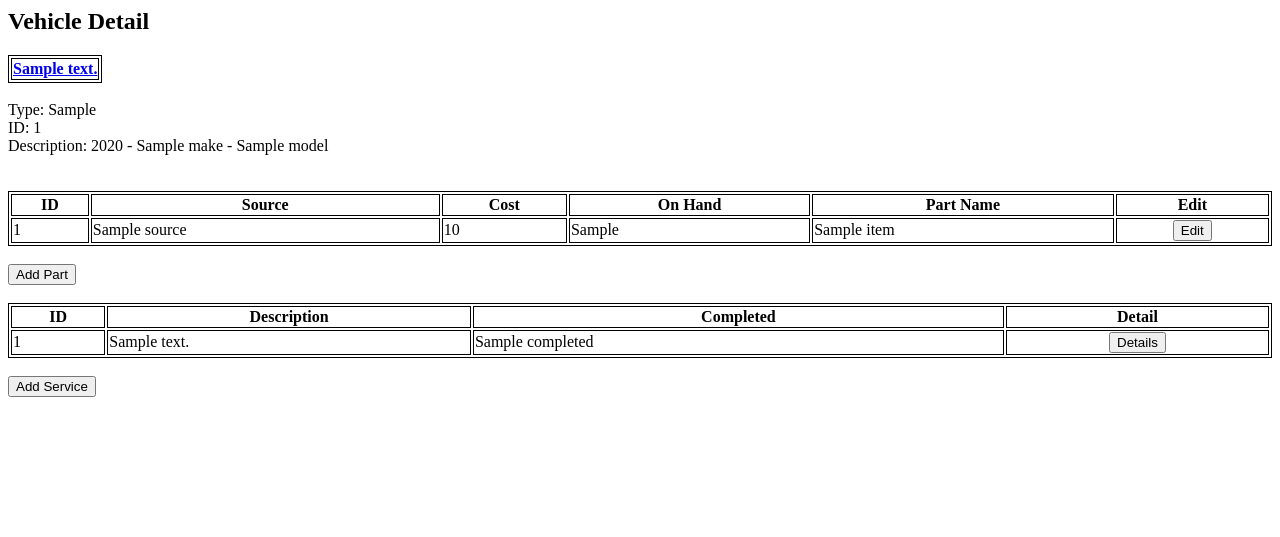
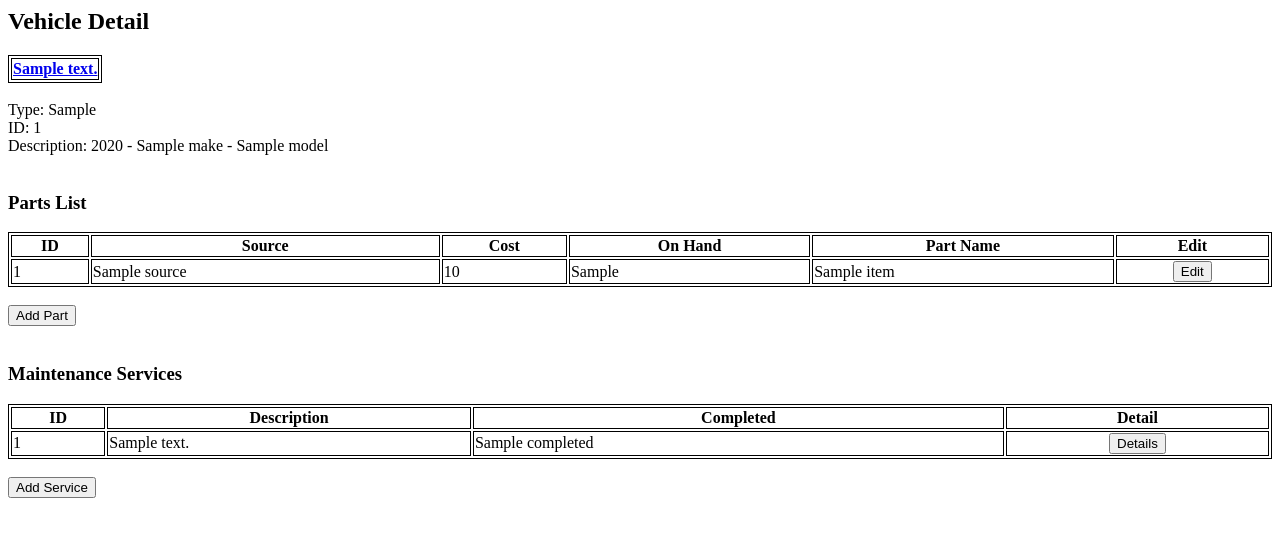
Before and after one commit to StephenP-AL/CS499-group-7, a Django app: template src/seven/truckr/templates/truckr/vehiclesDetail.html in a window 1280 px wide. Shown: the top 537 px of the page. Run offline with Django 3.2, Linux system fonts and the light colour scheme; the template is opened without the code that fills it: most values are stand-ins (such as "Sample title", 1, 10 or a date in 2020); lists and menus that the app fills with data are empty.

Commit message:
table titles on vehicle details

```diff
--- a/src/seven/truckr/templates/truckr/vehiclesDetail.html
+++ b/src/seven/truckr/templates/truckr/vehiclesDetail.html
@@ -25,7 +25,7 @@ Description: {{v.year}} - {{v.make}} - {{v.model}} <br>
 	{% endfor %}
 	<br>
 
-	<br>
+	<h3>Parts List</h3>
 <table style="width:100%">
        	<tr>
 	       	<th>ID</th>
@@ -55,6 +55,7 @@ Description: {{v.year}} - {{v.make}} - {{v.model}} <br>
 
 <br>
 <br>
+<h3>Maintenance Services</h3>
 
 <table style="width:100%">
        	<tr>
```
Also changed, not shown: src/seven/db.sqlite3.
